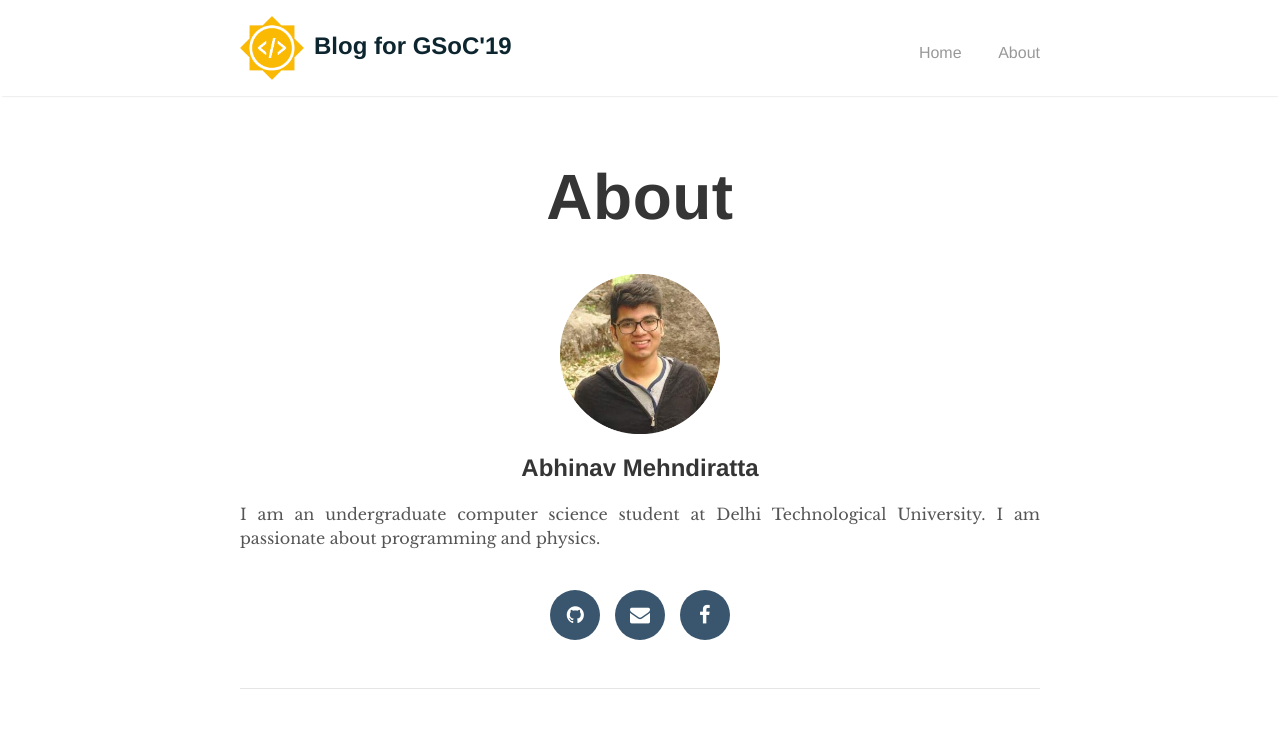
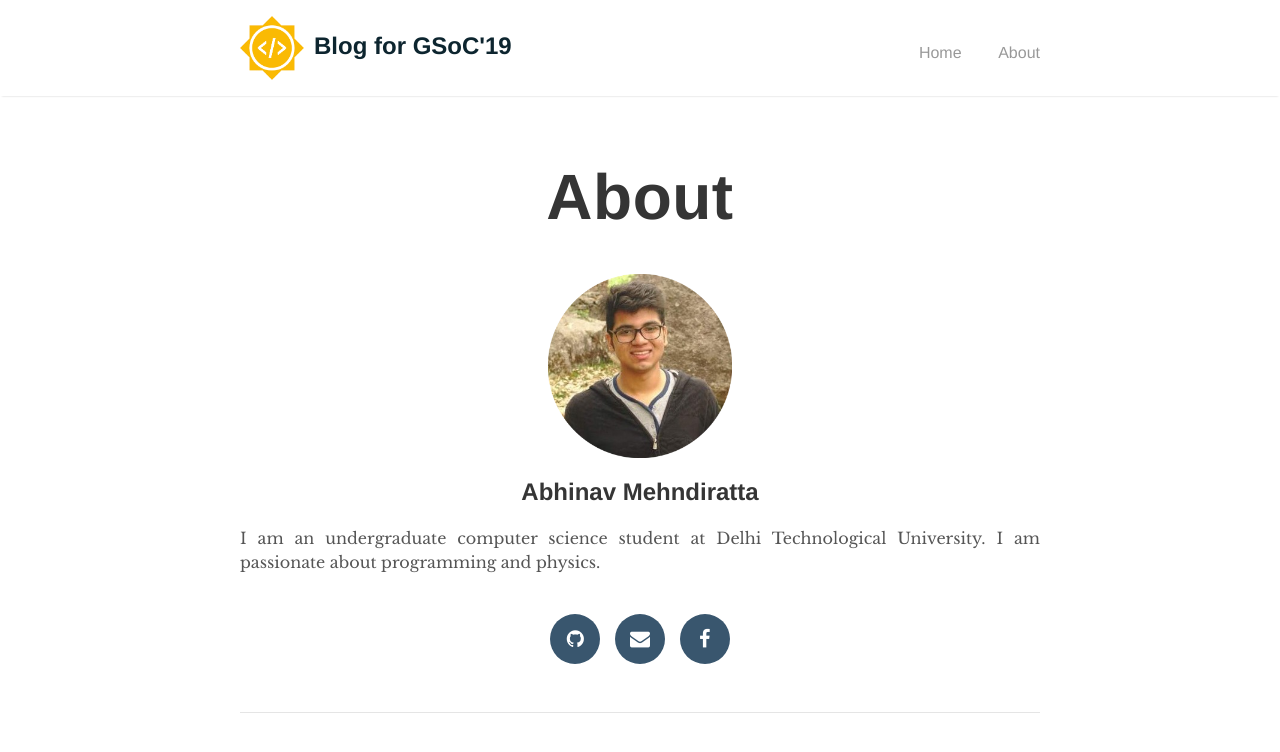
Before and after one commit to newuser256/newuser256.github.io, a Jekyll site: the page built from _pages/about.md, in a window 1280 px wide. Shown: the top 752 px of the page. Built offline with Jekyll 4.4.1, drawn with Linux system fonts in a browser that asks for light colours; nearby versions of some CDN libraries.

Commit message:
final changes

```diff
--- a/_pages/about.md
+++ b/_pages/about.md
@@ -5,7 +5,7 @@ permalink: /about/
 ---
 
 <center>
-<img src="/assets/photo.png" width="20%" style="max-width: 100%; min-width: 100px; height: auto;">
+<img src="/assets/photo.png" width="23%" style="max-width: 100%; min-width: 100px; height: auto;">
 
 <h2>Abhinav Mehndiratta</h2>
 </center>
```
